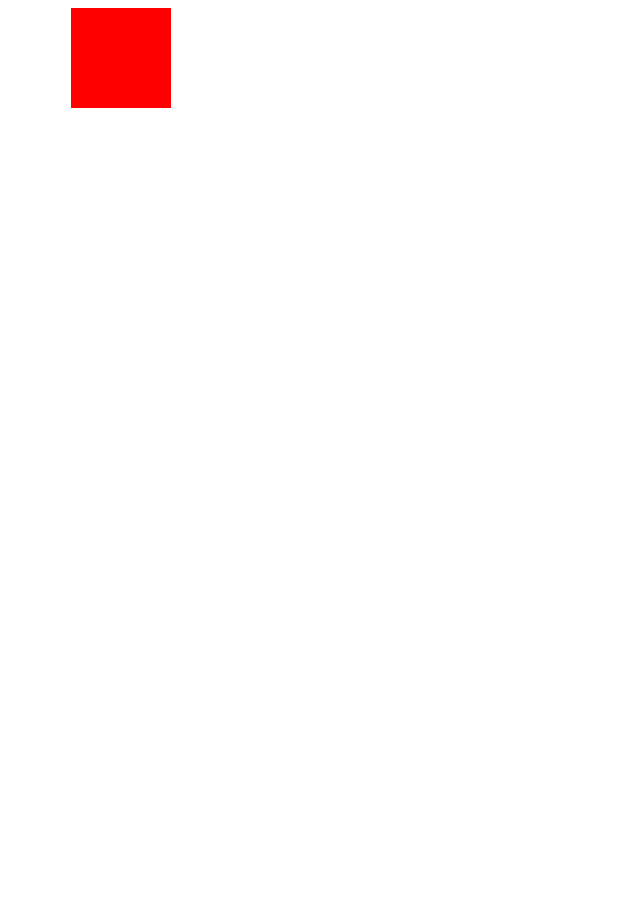
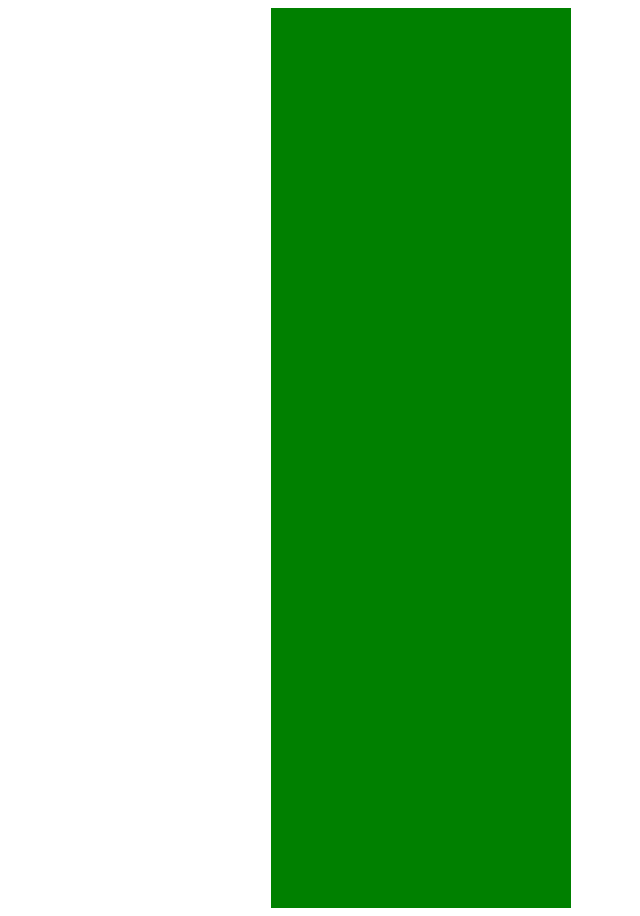
Before and after one commit to nbyanbin/nbyanbin.github.io, a plain HTML site: page 100/11/index.html in a window 1280 px wide. Both pictures are taken after a click on the element 58 px from the left and 58 px from the top of the page. Shown: the whole page, without its empty margins (37-677 px from the left). Before the commit the page ends 800 px from the top, so only its background shows below. Drawn offline with nearby package versions, Linux system fonts and the light colour scheme.

Commit message:
position

```diff
--- a/100/11/index.css
+++ b/100/11/index.css
@@ -1,10 +1,16 @@
-.box{width: 100px;
+.box {
+	width: 100px;
 	height: 100px;
 	background-color: red;
 	transition: all 1s .1s;
+	border-radius: 50%；
 
 }
 .box.move{
 	transform: translateX(100%);
+	width: 300px;
+	height: 900px;
+	background-color: green;
+
 
 }
--- /dev/null
+++ b/100/13/index.css
@@ -0,0 +1,9 @@
+.box {
+	position: fixed;
+	left: 0;
+	top: 0;
+	/*bottom: 0;
+*/	width: 200px;
+	height: 100px;
+	background-color: green;
+}
```
Also changed, not shown: 100/13/index.html (added, +13 -0 lines).
